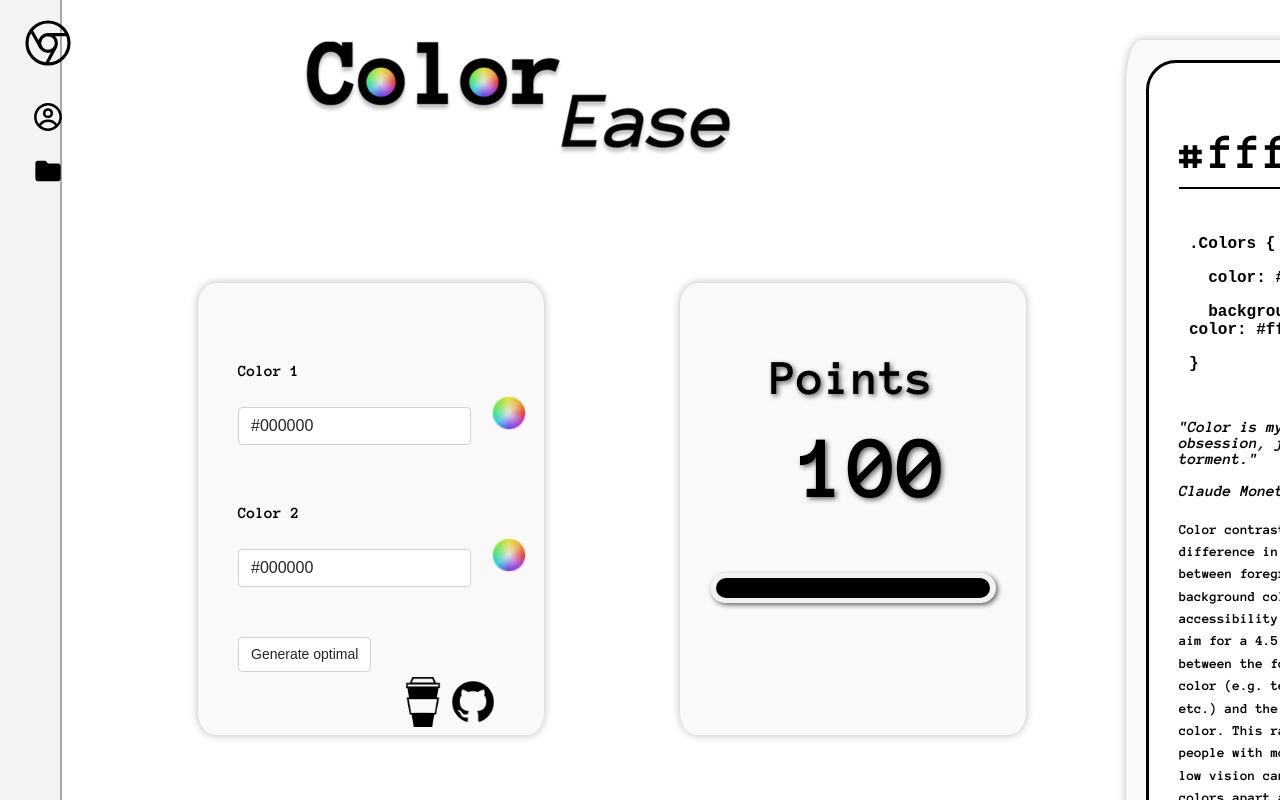
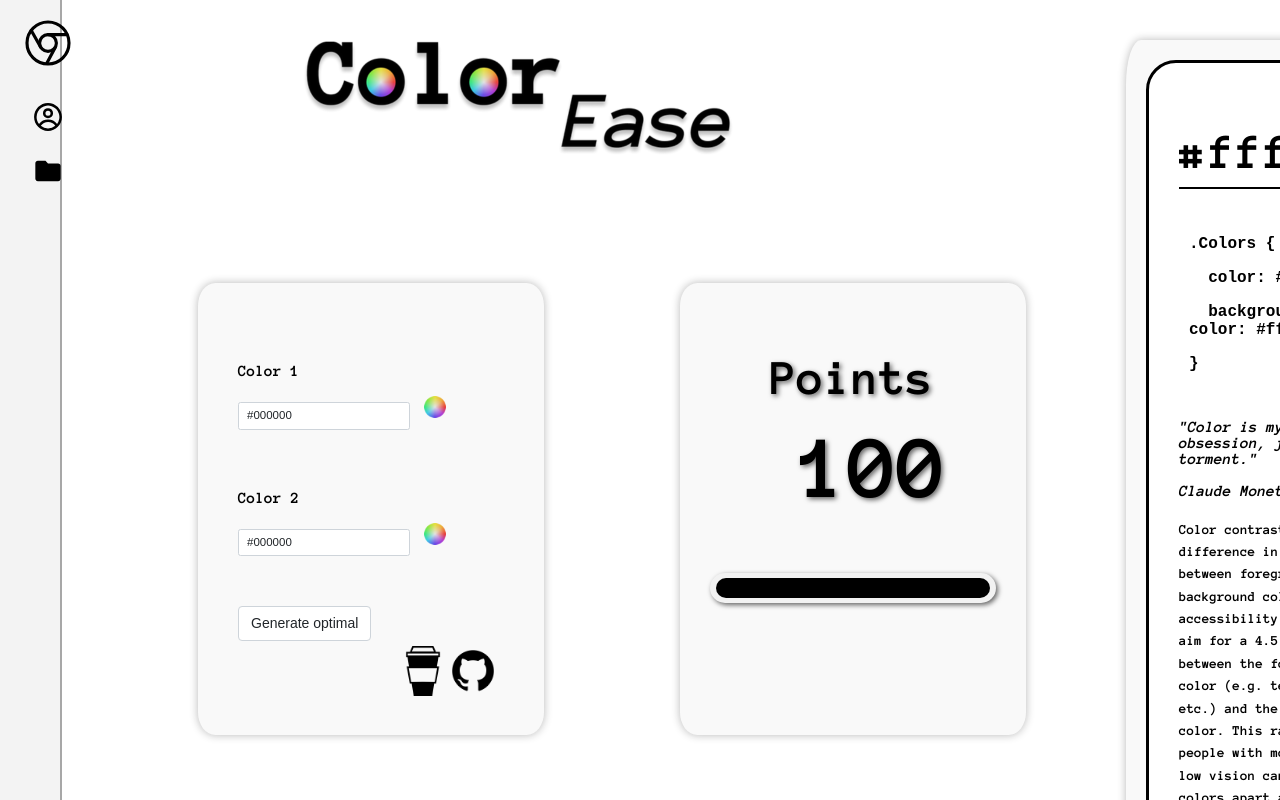
Before and after one commit to abrahammordev/ColorEase, a React (Create React App) app: page / in a window 1280 px wide. Shown: the top 800 px of the page. Built offline with nearby package versions, Linux system fonts and the light colour scheme.

Commit message:
Refactor ColorChoice styles for improved consistency

```diff
--- a/src/components/ColorChoice.module.css
+++ b/src/components/ColorChoice.module.css
@@ -1,24 +1,22 @@
-.text-input{
-
-    padding: 6px 12px;
-    font-size: 16px;
+.text-input {
+  padding: 0.3125vw 0.625vw;
+  font-size: 0.9vw;
   font-weight: 400;
   line-height: 1.5;
   color: #212529;
   background-color: #fff;
   background-clip: padding-box;
-    border: 1px solid #ced4da;
+  border: 0.05vw solid #ced4da;
   appearance: none;
-    border-radius: 4px;
-    transition: border-color .15s ease-in-out,box-shadow .15s ease-in-out;
-    :focus{
+  border-radius: 0.2vw;
+  transition: border-color 0.15s ease-in-out, box-shadow 0.15s ease-in-out;
+  :focus {
     color: #212529;
     background-color: #fff;
     border-color: #86b7fe;
     outline: 0;
     box-shadow: 0 0 0 0.25rem rgb(13 110 253 / 25%);
   }
-
 }
 
 .colorChoice {
@@ -26,22 +24,17 @@
   align-items: center;
 }
 
-
-
 .color-icon {
-    width: 36px;
-    height: 36px;
+  width: 1.875vw;
+  height: 1.875vw;
   cursor: pointer;
-
 }
 
-.hidden-color-input{
-
+.hidden-color-input {
   top: 0; /* Ajusta según la posición de la imagen */
   left: 0;
-    opacity:0;
-    width: 20px;
-    height: 20px;
+  opacity: 0;
+  width: 1.05vw;
+  height: 1.05vw;
   pointer-events: none; /* Ignora clics en el input para que no interfiera */
-
 }
```
Lines whose indentation alone changed are shown as unchanged.
